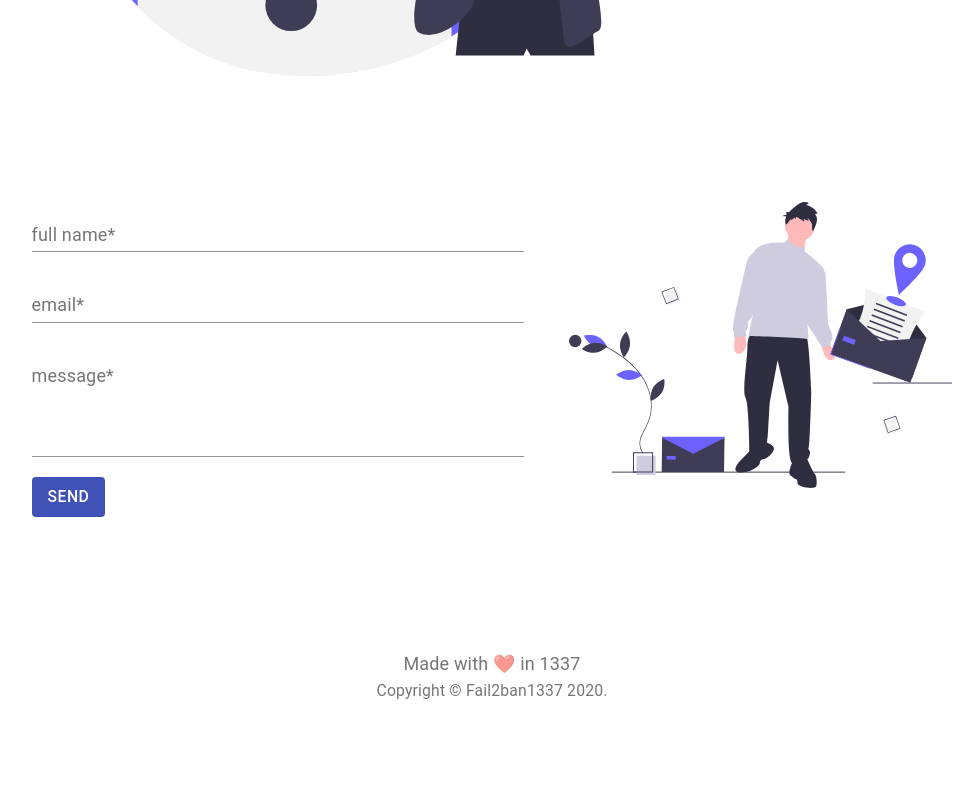
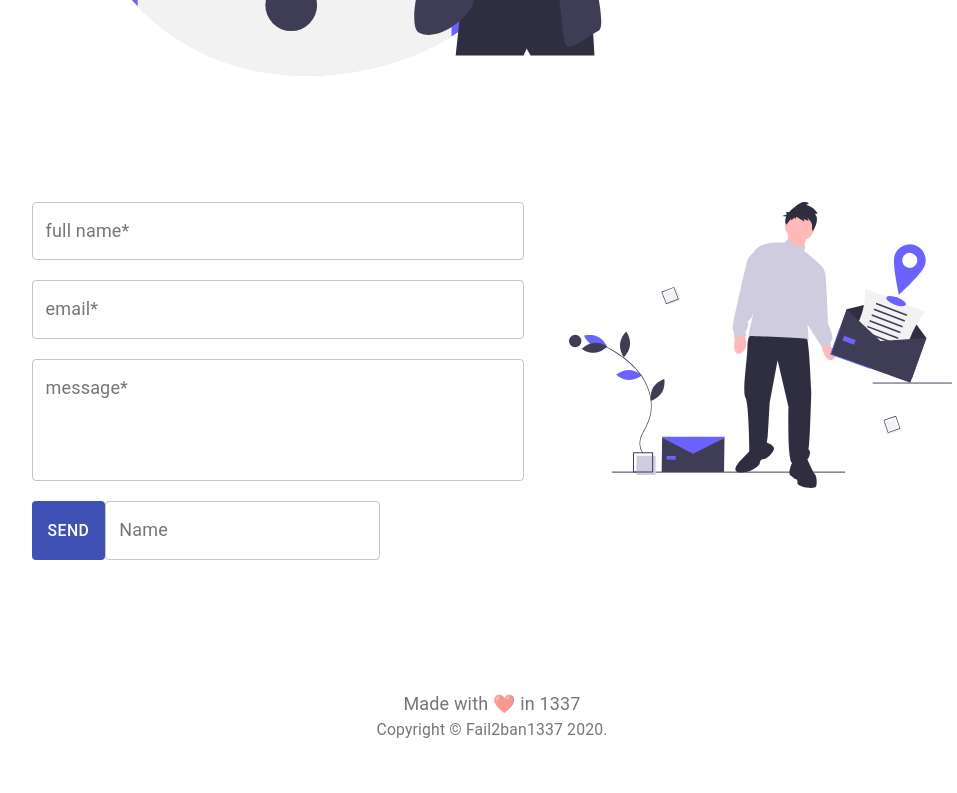
Before and after one commit to fail2ban1337/portfolio, a Gatsby site: page / in a window 1280 px wide. Shown: the part 1138-1931 px from the top of the page, without its empty margins (148-1105 px from the left). Built offline with nearby package versions, Linux system fonts and the light colour scheme; Gatsby itself is replaced by a stand-in of ours; no server answers.

Commit message:
test input variant

```diff
--- a/src/components/inc/contact.js
+++ b/src/components/inc/contact.js
@@ -127,11 +127,13 @@ export default function Contact() {
                 label="full name*"
                 value={form.user_name}
                 type="text"
+                variant="outlined"
                 onChange={event => handleChange(event)}
               />
             </Grid>
             <Grid item xs={11} style={{ marginTop: "20px" }}>
               <TextField
+                variant="outlined"
                 fullWidth
                 label="email*"
                 id="outlined-basic"
@@ -143,6 +145,7 @@ export default function Contact() {
             </Grid>
             <Grid item xs={11} style={{ marginTop: "20px" }}>
               <TextField
+                variant="outlined"
                 multiline
                 rows="4"
                 fullWidth
@@ -162,6 +165,7 @@ export default function Contact() {
               >
                 Send
               </Button>
+              <TextField id="outlined-name" label="Name" variant="outlined" />
             </Grid>
           </Grid>
 
```
